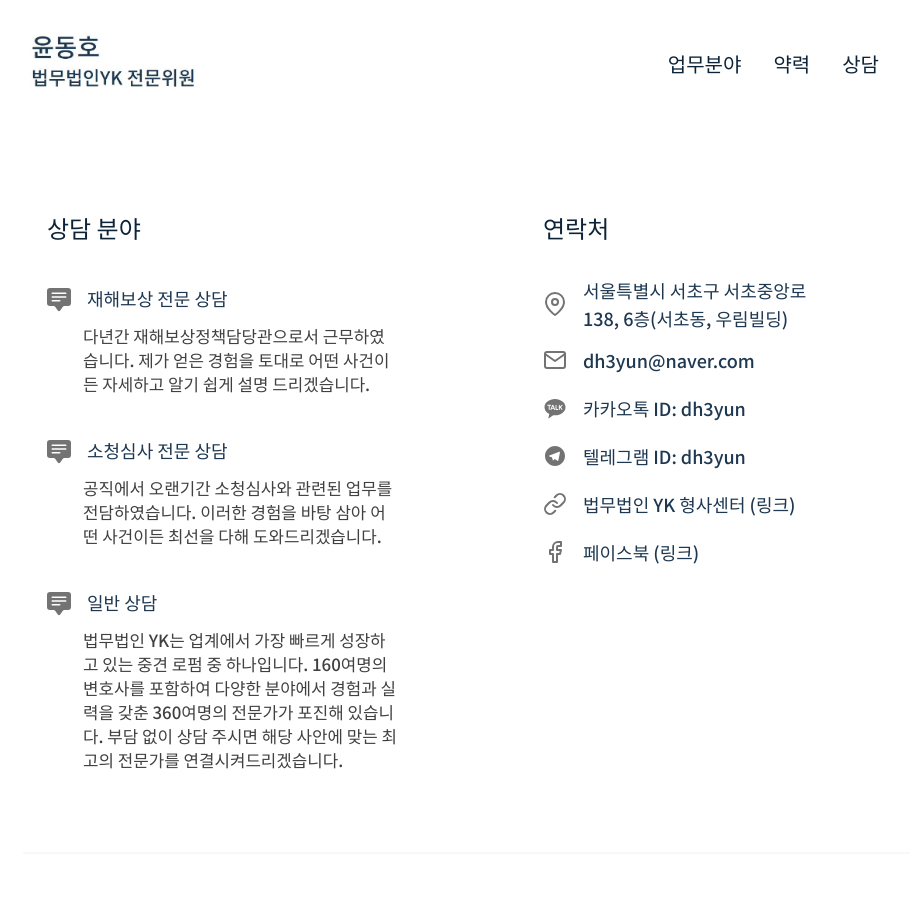
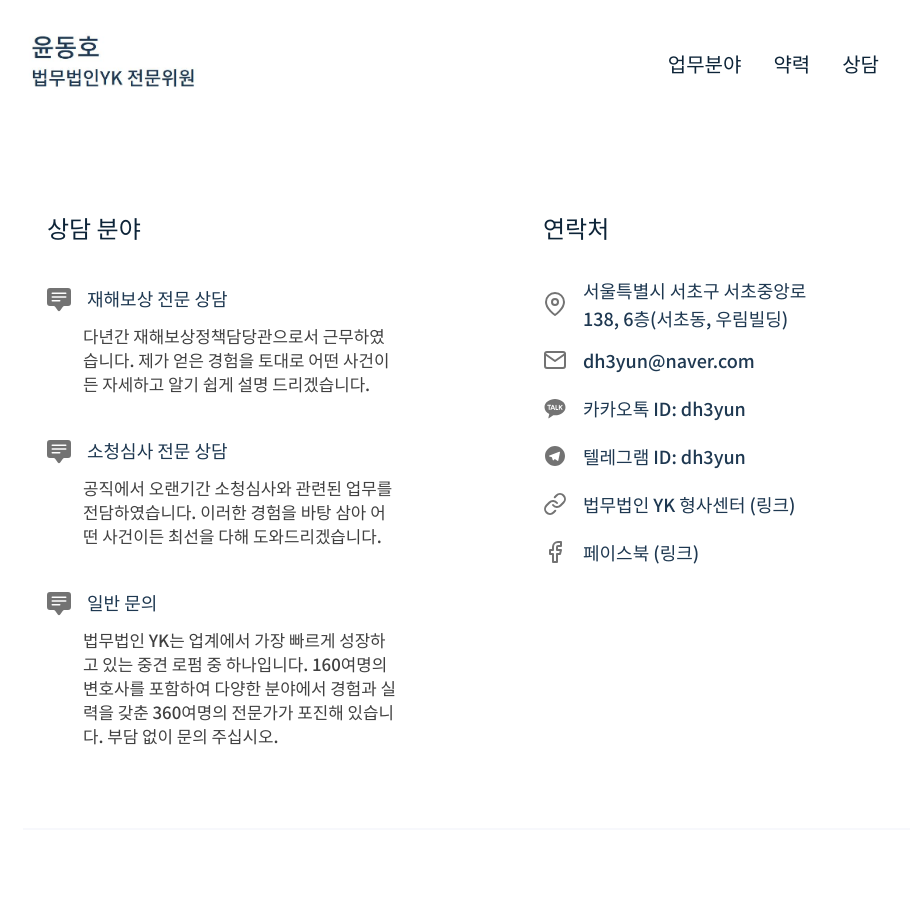
Before and after one commit to vibap00/Portfolio, a Next.js app: page /contact in a window 1280 px wide. Shown: the top 898 px of the page, without its empty margins (169-1079 px from the left). Built offline with nearby package versions, Linux system fonts and the light colour scheme.

Commit message:
text change

```diff
--- a/components/contact/ContactLink.jsx
+++ b/components/contact/ContactLink.jsx
@@ -17,8 +17,8 @@
     },
     {
         id: 3,
-        name: '일반 상담',
-        description: '법무법인 YK는 업계에서 가장 빠르게 성장하고 있는 중견 로펌 중 하나입니다. 160여명의 변호사를 포함하여 다양한 분야에서 경험과 실력을 갖춘 360여명의 전문가가 포진해 있습니다. 부담 없이 상담 주시면 해당 사안에 맞는 최고의 전문가를 연결시켜드리겠습니다.',
+        name: '일반 문의',
+        description: '법무법인 YK는 업계에서 가장 빠르게 성장하고 있는 중견 로펌 중 하나입니다. 160여명의 변호사를 포함하여 다양한 분야에서 경험과 실력을 갖춘 360여명의 전문가가 포진해 있습니다. 부담 없이 문의 주십시오.',
         icon: <BsChatSquareTextFill />,
     },
 ];
--- a/components/shared/AppFooter.jsx
+++ b/components/shared/AppFooter.jsx
@@ -18,7 +18,7 @@
 			<div className="pt-12 md:pt-12 lg:pt-16 border-t-2 border-gray-200 border-primary-light dark:border-secondary-dark">
 				<div className="flex flex-col justify-center items-center mb-12 md:mb-14 lg:mb-16">
 					<p className="text-2xl md:text-2xl lg:text-3xl text-primary-dark dark:text-primary-light mb-5">
-						카카오톡 오픈채팅 상담
+						카카오톡 오픈채팅 문의
 					</p>
 				{/* <p className="text-2xl md:text-3xl lg:text-4xl text-primary-dark dark:text-primary-light mb-5">
 						익명 상담
```
